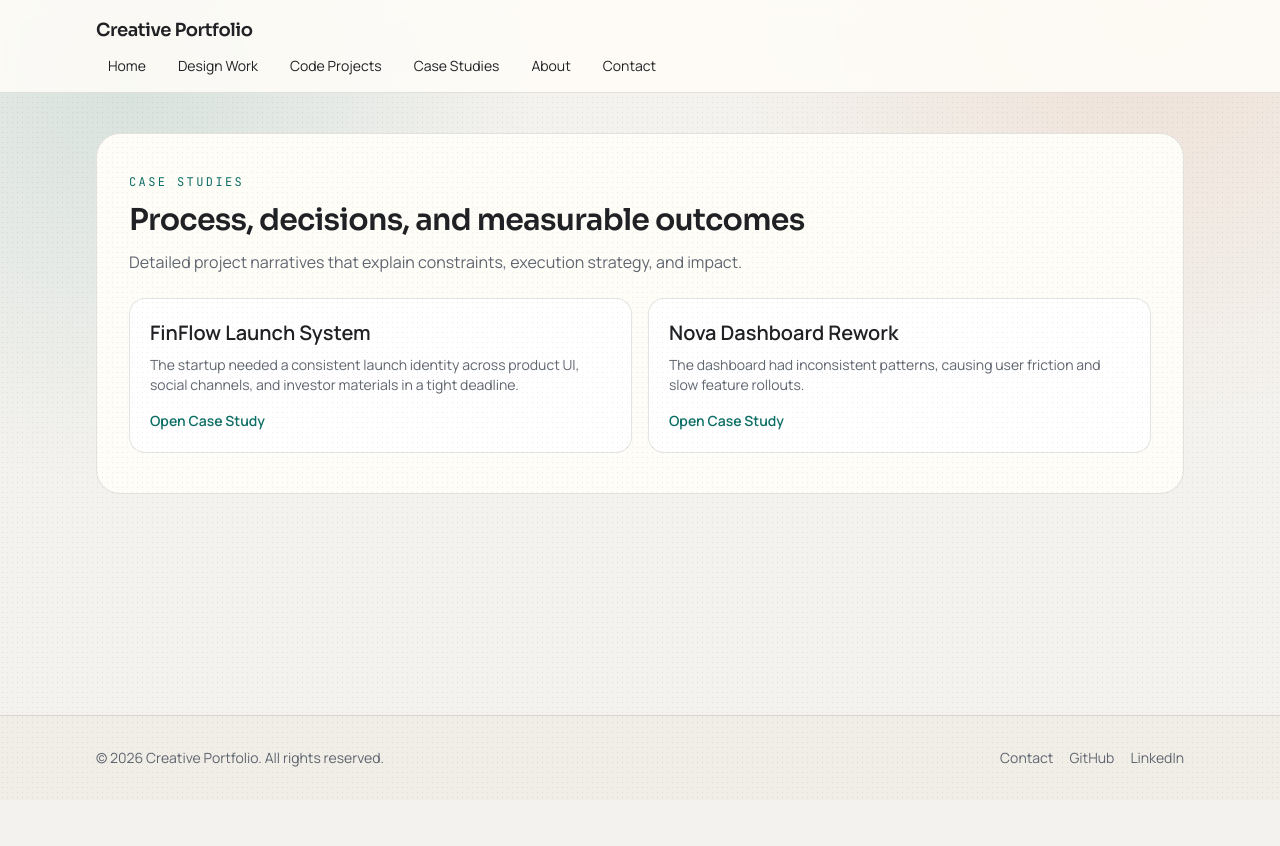
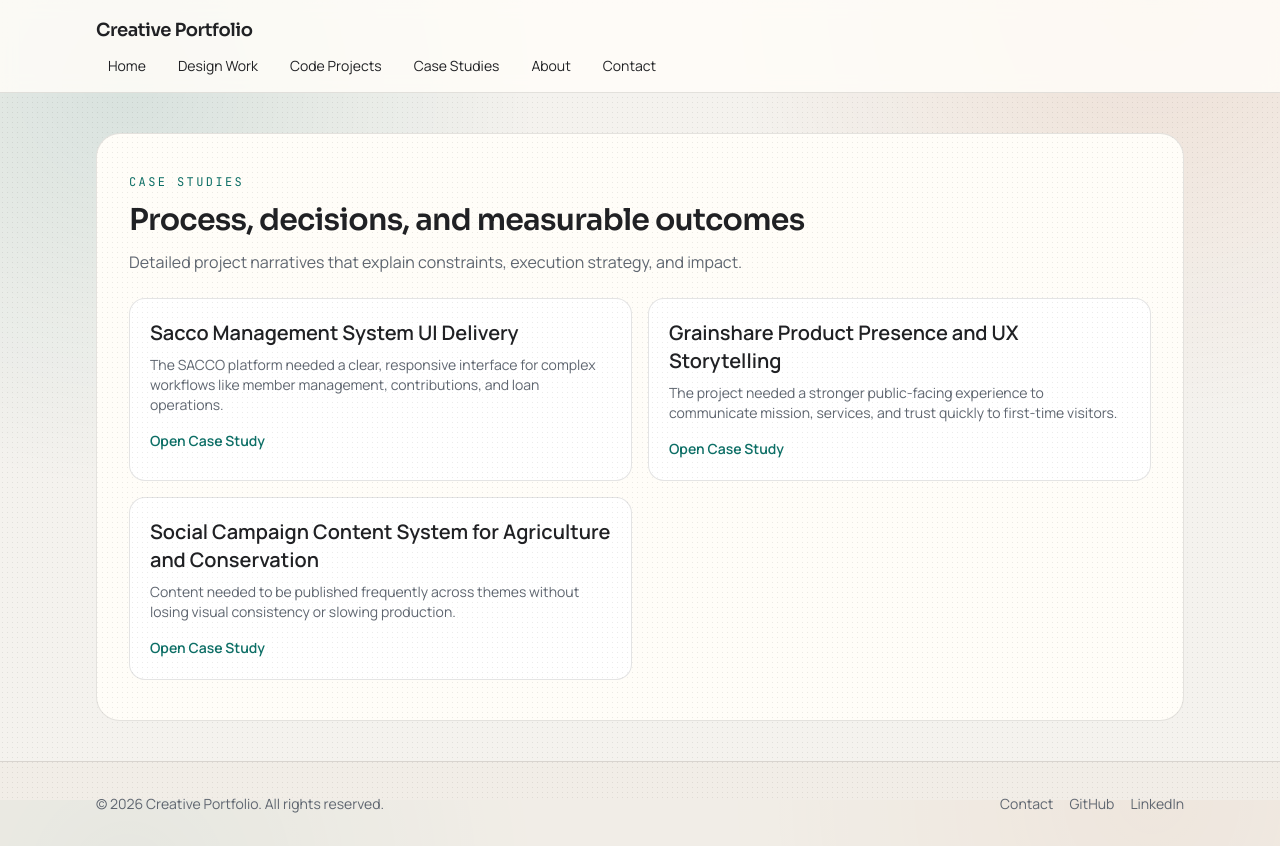
Before and after one commit to Sharon404/portfolio, a Next.js app: page /case-studies in a window 1280 px wide. Before the commit the page ends 800 px from the top, so only its background shows below. Built offline with nearby package versions, Linux system fonts and the light colour scheme.

Commit message:
Case study addition

```diff
--- a/src/content/case-studies.ts
+++ b/src/content/case-studies.ts
@@ -2,43 +2,65 @@ import { CaseStudy } from "@/lib/types";
 
 export const caseStudies: CaseStudy[] = [
   {
-    id: "finflow-launch-system",
-    title: "FinFlow Launch System",
-    role: "Product Designer and Frontend Engineer",
+    id: "sacco-management-ui-delivery",
+    title: "Sacco Management System UI Delivery",
+    role: "UI Designer and Frontend Engineer",
     problem:
-      "The startup needed a consistent launch identity across product UI, social channels, and investor materials in a tight deadline.",
+      "The SACCO platform needed a clear, responsive interface for complex workflows like member management, contributions, and loan operations.",
     process: [
-      "Mapped user-facing touchpoints and prioritized high-impact assets.",
-      "Built visual system in Canva and translated it into Figma components.",
-      "Implemented frontend surfaces using a shared token approach.",
+      "Mapped admin and member workflows to identify high-frequency actions and bottlenecks.",
+      "Designed dashboard-first layouts to surface critical financial information quickly.",
+      "Built responsive TypeScript components for tables, cards, and workflow forms.",
+      "Validated interaction states across mobile and desktop to keep behavior consistent.",
     ],
     decisions: [
-      "Chose a high-contrast type scale for data-heavy UI readability.",
-      "Used modular templates so campaign assets could be produced quickly.",
-      "Introduced reusable code components to reduce launch-week changes.",
+      "Prioritized information clarity and predictable patterns over decorative complexity.",
+      "Standardized reusable UI blocks to reduce implementation drift across modules.",
+      "Focused on responsive behavior early to avoid late-stage mobile regressions.",
     ],
     outcome:
-      "Delivered a cohesive multi-channel launch package and reduced design-to-development iteration cycles.",
-    linkedProjectIds: ["finflow-brand", "portfolio-platform"],
+      "Delivered a production-ready, consistent interface that improved workflow readability and reduced handoff friction across SACCO operations.",
+    linkedProjectIds: ["sacco-management-ui"],
   },
   {
-    id: "nova-dashboard-rework",
-    title: "Nova Dashboard Rework",
-    role: "UI Systems Designer",
+    id: "grainshare-product-presence",
+    title: "Grainshare Product Presence and UX Storytelling",
+    role: "Product Designer and Web Implementer",
     problem:
-      "The dashboard had inconsistent patterns, causing user friction and slow feature rollouts.",
+      "The project needed a stronger public-facing experience to communicate mission, services, and trust quickly to first-time visitors.",
     process: [
-      "Audited existing screens and grouped inconsistencies into pattern clusters.",
-      "Defined component states and standardized spacing/typography tokens.",
-      "Coordinated handoff with engineering using explicit specs and usage notes.",
+      "Restructured information hierarchy around message clarity and conversion touchpoints.",
+      "Built section-by-section narrative flow from mission, to credibility, to action.",
+      "Optimized screenshots and layout for cleaner visual scanning on desktop and mobile.",
     ],
     decisions: [
-      "Prioritized common workflows over edge-case visual variants.",
-      "Documented component intent to preserve consistency over time.",
-      "Separated structure and cosmetics to keep implementation flexible.",
+      "Chose a narrative-first layout to build trust before asking for action.",
+      "Used consistent spacing and hierarchy to improve readability across sections.",
+      "Kept interactions simple to reduce friction for mobile visitors.",
     ],
     outcome:
-      "Improved consistency and accelerated team delivery for new dashboard modules.",
-    linkedProjectIds: ["nova-ui-kit", "design-token-kit"],
+      "Created a clearer first impression with stronger message flow and a more professional project presentation.",
+    linkedProjectIds: ["ui-project-previews"],
+  },
+  {
+    id: "social-campaign-content-system",
+    title: "Social Campaign Content System for Agriculture and Conservation",
+    role: "Visual Designer and Motion Content Creator",
+    problem:
+      "Content needed to be published frequently across themes without losing visual consistency or slowing production.",
+    process: [
+      "Grouped content into reusable campaign themes including facts, prompts, and conservation education.",
+      "Designed template-based static graphics for rapid iteration with consistent branding.",
+      "Produced short-form reels and clips optimized for social feed consumption.",
+      "Integrated assets into the portfolio with preview-first presentation for quick review.",
+    ],
+    decisions: [
+      "Adopted template systems to increase publishing speed and consistency.",
+      "Maintained stable type and color rules across multiple content series.",
+      "Balanced educational copy with visual hooks to improve first-frame engagement.",
+    ],
+    outcome:
+      "Built a scalable content workflow that supports high-volume publishing while preserving visual quality and message clarity.",
+    linkedProjectIds: ["agriculture-social-pack", "cloud-made-simple"],
   },
 ];
```
